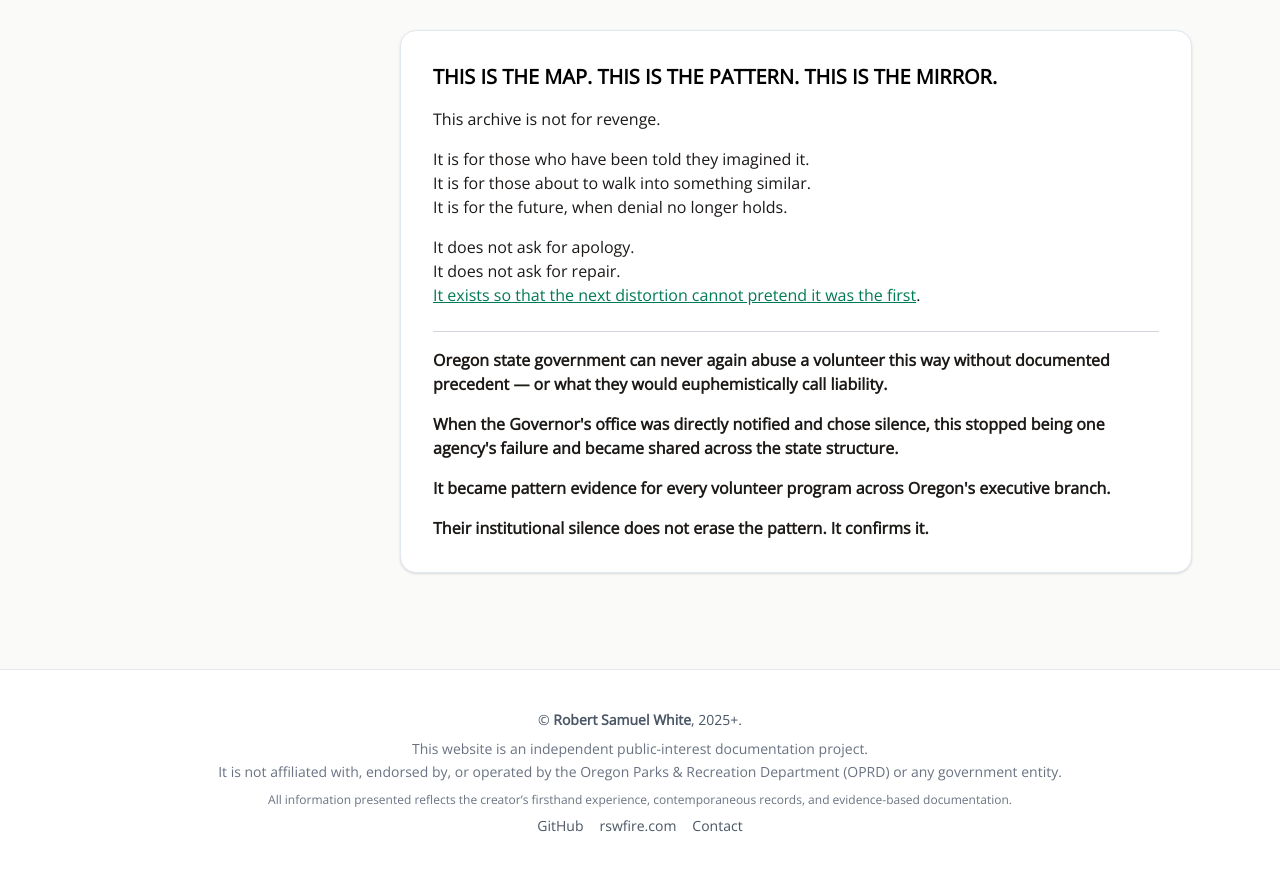
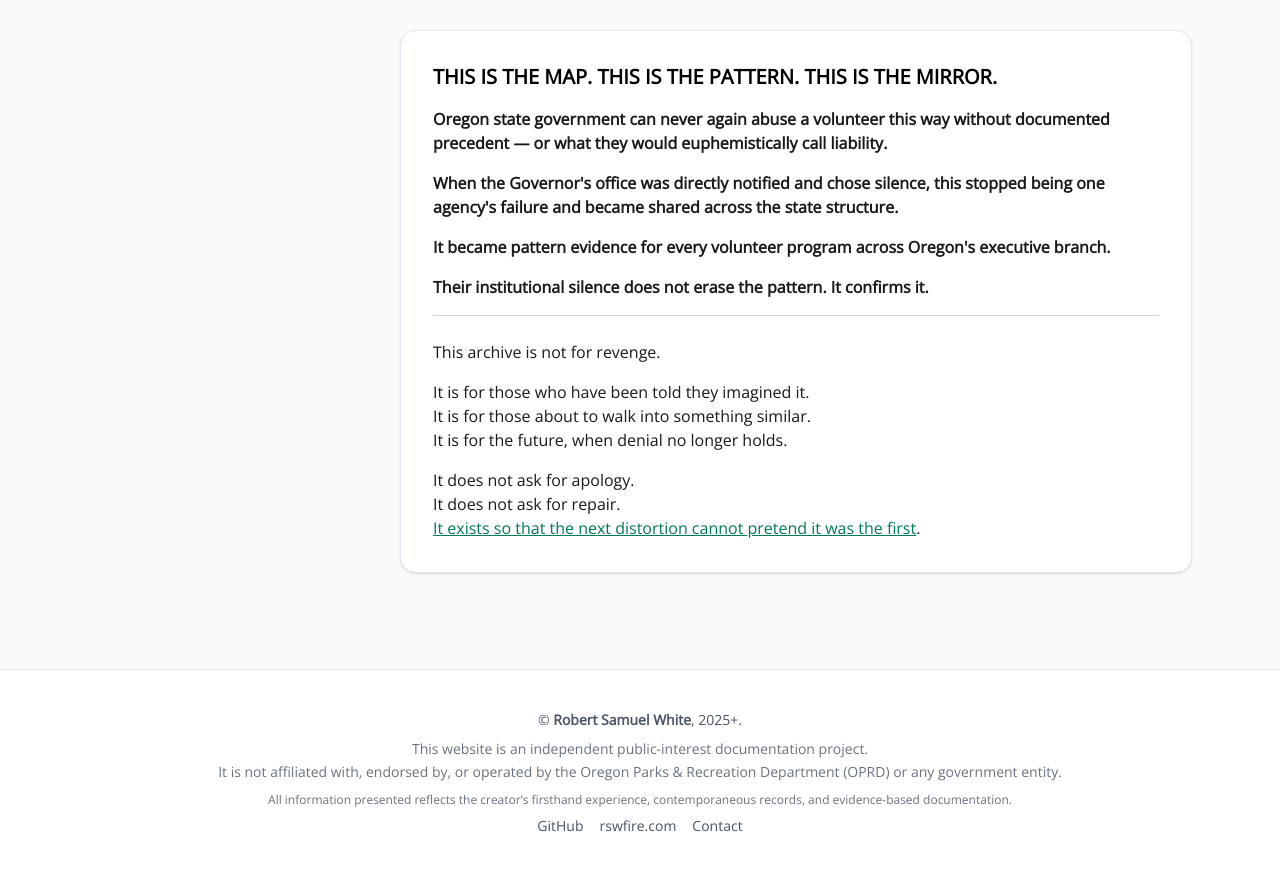
Before and after one commit to rswfire/rswfire.oprd, a Next.js app: page / in a window 1280 px wide. Shown: the part 3064-3934 px from the top of the page. Built offline with nearby package versions, Linux system fonts and the light colour scheme; no server answers.

Commit message:
Updated Index.tsx

```diff
--- a/app/(archive)/page.tsx
+++ b/app/(archive)/page.tsx
@@ -146,6 +146,13 @@ export default function OverviewPage() {
             <div className="mt-8 p-8 bg-white border border-slate-200 rounded-2xl shadow-sm">
                 <div className="text-xl text-black font-bold mb-4">THIS IS THE MAP. THIS IS THE PATTERN. THIS IS THE MIRROR.</div>
 
+                <div className="mb-6 pb-4 border-b border-gray-300 font-semibold">
+                    <div>Oregon state government can never again abuse a volunteer this way without documented precedent &mdash; or what they would euphemistically call liability.</div>
+                    <div className="mt-4">When the Governor's office was directly notified and chose silence, this stopped being one agency's failure and became shared across the state structure.</div>
+                    <div className="mt-4">It became pattern evidence for every volunteer program across Oregon's executive branch.</div>
+                    <div className="mt-4">Their institutional silence does not erase the pattern. It confirms it.</div>
+                </div>
+
                 <div className="mt-4">This archive is not for revenge.</div>
 
                 <div className="mt-4">It is for those who have been told they imagined it.</div>
@@ -156,12 +163,6 @@ export default function OverviewPage() {
                 <div>It does not ask for repair.</div>
                 <div><Link href="/faq#epistemic" className="text-emerald-700 underline hover:text-emerald-600">It exists so that the next distortion cannot pretend it was the first</Link>.</div>
 
-                <div className="mt-6 pt-4 border-t border-gray-300 font-semibold">
-                    <div>Oregon state government can never again abuse a volunteer this way without documented precedent &mdash; or what they would euphemistically call liability.</div>
-                    <div className="mt-4">When the Governor's office was directly notified and chose silence, this stopped being one agency's failure and became shared across the state structure.</div>
-                    <div className="mt-4">It became pattern evidence for every volunteer program across Oregon's executive branch.</div>
-                    <div className="mt-4">Their institutional silence does not erase the pattern. It confirms it.</div>
-                </div>
             </div>
 
         </section>
```
